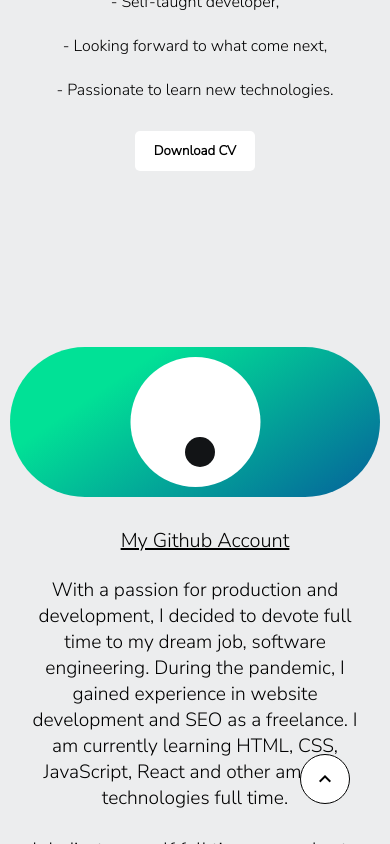
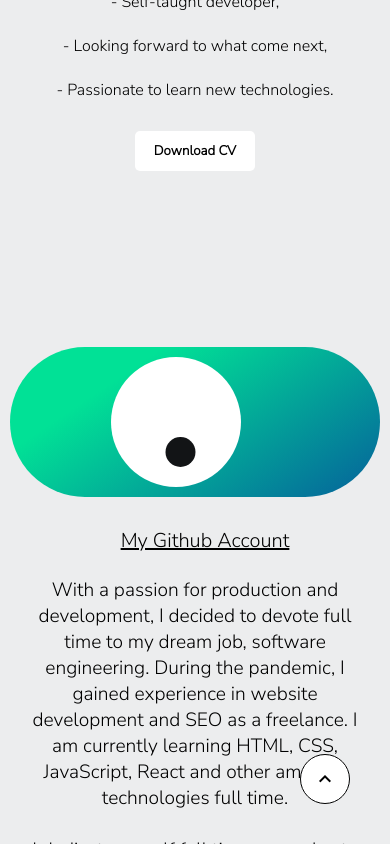
Before and after one commit to alkm-cet/MyPortfolioSite, a React (Create React App) app: page / in a window 390 px wide. In both pictures the pointer is over the element 84 px from the left and 885 px from the top of the page. Shown: the part 463-1307 px from the top of the page. Built offline with nearby package versions, Linux system fonts and the light colour scheme.

Commit message:
adjustments

```diff
--- a/src/App.css
+++ b/src/App.css
@@ -470,7 +470,7 @@ html {
 
 @media(max-width:450px) {
   .aboutmepartParent:hover .firstChild {
-    transform: translateX(85%);
+    transform: translateX(70%);
   }
 }
 
@@ -1008,6 +1008,7 @@ html {
 
 @media(max-width:767px) {
   .card:hover .imgdiv {
+    font-size: 150px;
     top: 50%;
     left: 70%;
   }
@@ -1077,11 +1078,13 @@ html {
 }
 
 .aa {
+  background-color:transparent;
   position: sticky;
   bottom: 40px;
   display: flex;
   padding-right: 40px;
   justify-content: flex-end;
+  border: none;
 }
 
 /* ----------------------footerMainContainer---------------------------- */
```
